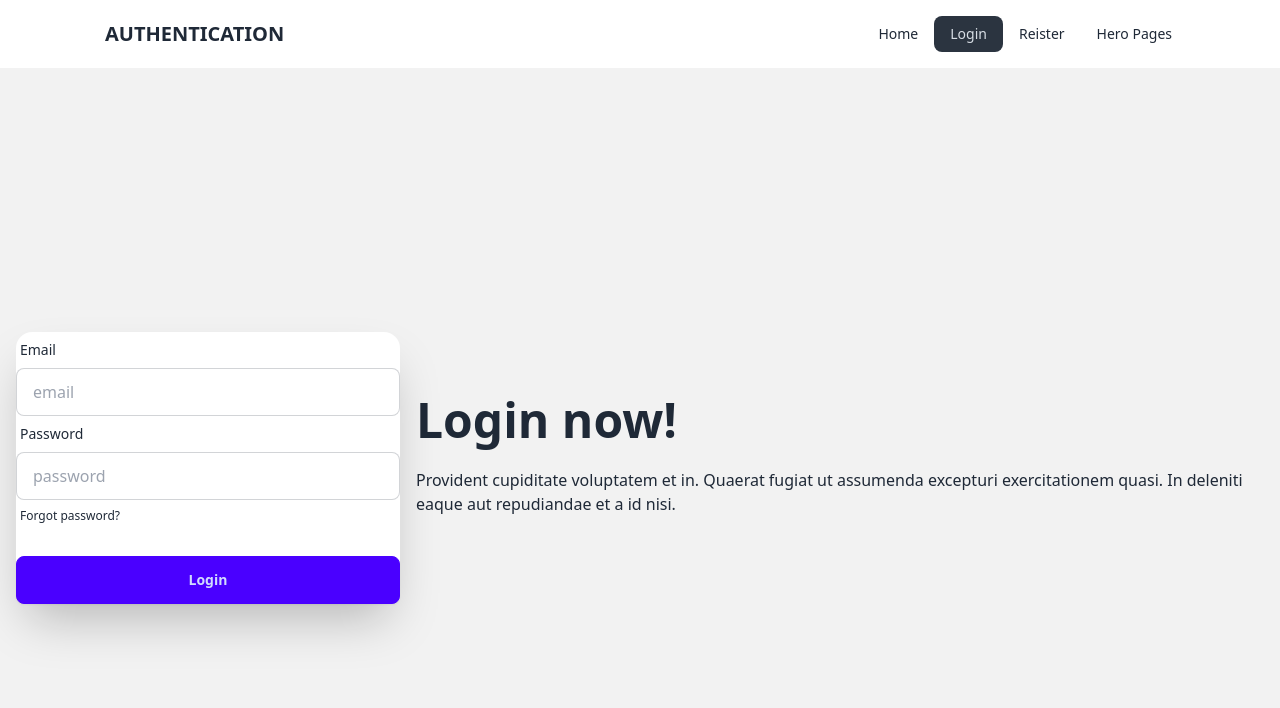
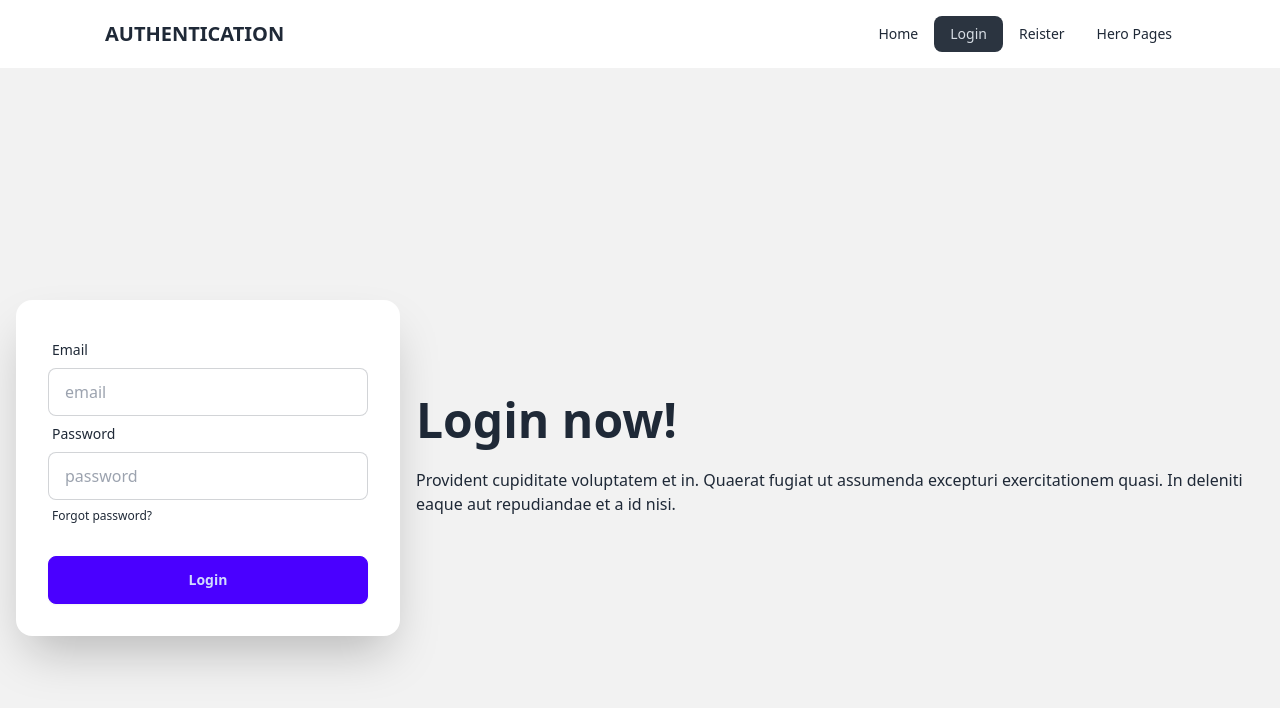
Before and after one commit to Kamrulthedev/Email-Atuntication-Projects, a React (Vite) app: page /Login in a window 1280 px wide. Shown: the top 708 px of the page. Built offline with nearby package versions, Linux system fonts and the light colour scheme.

Commit message:
Firbesa-commit

```diff
--- a/src/Compunents/Login/Login.jsx
+++ b/src/Compunents/Login/Login.jsx
@@ -1,6 +1,17 @@
 import React from 'react';
 
 const Login = () => {
+
+
+    const handlerLoginSubmit = e =>{
+        e.preventDefault();
+        const email = e.target.email.value;
+        const password = e.target.password.value;
+        console.log(email, password)
+
+    }
+
+
     return (
         <div>
         <div className="hero min-h-screen bg-base-200">
@@ -10,18 +21,19 @@ const Login = () => {
       <p className="py-6">Provident cupiditate voluptatem et in. Quaerat fugiat ut assumenda excepturi exercitationem quasi. In deleniti eaque aut repudiandae et a id nisi.</p>
     </div>
     <div className="card shrink-0 w-full max-w-sm shadow-2xl bg-base-100">
-      <form >
-        <div className="form-control">
+      <form className='card-body'>
+      <form  onSubmit={handlerLoginSubmit}>
+         <div className="form-control">
           <label className="label">
             <span className="label-text">Email</span>
           </label>
-          <input type="email" placeholder="email" className="input input-bordered" required />
+          <input type="email" name='email' placeholder="email" className="input input-bordered" required />
         </div>
         <div className="form-control">
           <label className="label">
             <span className="label-text">Password</span>
           </label>
-          <input type="password" placeholder="password" className="input input-bordered" required />
+          <input type="password" name='password' placeholder="password" className="input input-bordered" required />
           <label className="label">
             <a href="#" className="label-text-alt link link-hover">Forgot password?</a>
           </label>
@@ -29,6 +41,7 @@ const Login = () => {
         <div className="form-control mt-6">
           <button className="btn btn-primary">Login</button>
         </div>
+        </form>
       </form>
     </div>
   </div>
```
